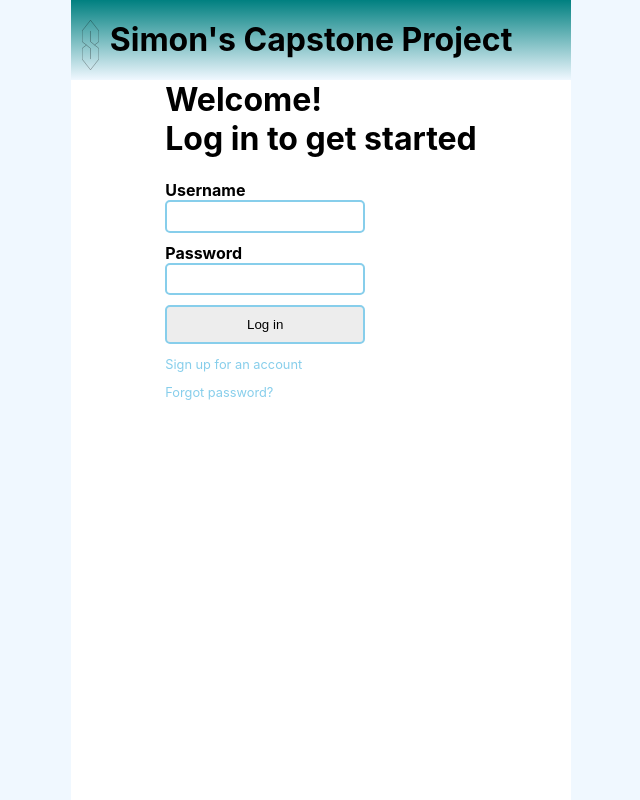
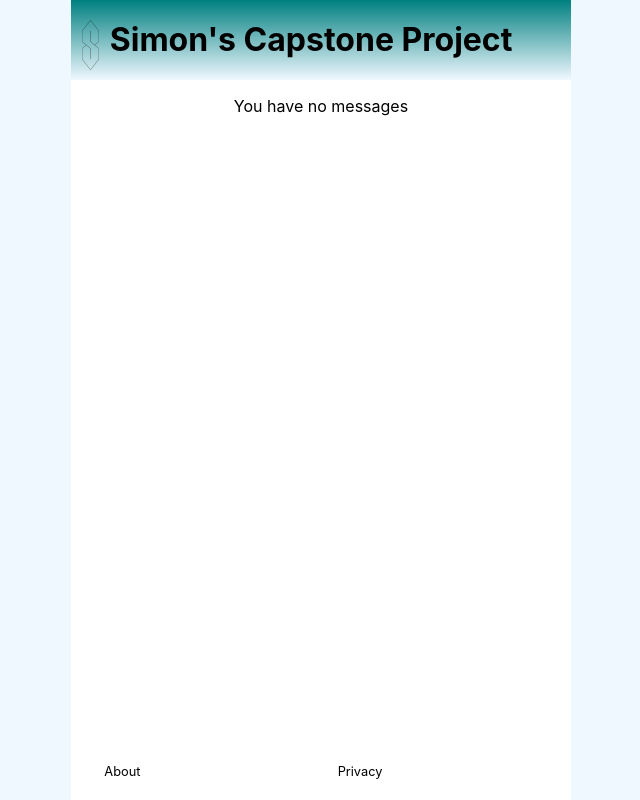
Before and after one commit to smjcrane/coursera-capstone-frontend, a React (Create React App) app: page /inbox in a window 1280 px wide. Shown: the whole page, without its empty margins (319-959 px from the left). Built offline with nearby package versions, Linux system fonts and the light colour scheme.

Commit message:
lots more pages

```diff
--- /dev/null
+++ b/src/About.js
@@ -0,0 +1,20 @@
+import React from "react";
+
+function About(){
+    return (
+        <div style={{"padding": "20px"}}>
+            <h2>About</h2>
+            <p>This website was built for the&nbsp;
+                <span style={{"text-decoration": "underline"}}>
+                    <a href="https://www.coursera.org/specializations/cyber-security">
+                        Coursera Cybersecurity specialism
+                    </a>
+                </span>
+                 &nbsp;by Maryland University.</p>
+            <p>If you have any feedback for me, you can send me a message in my app.  My username is 'simon' (without quotes).</p>
+            <p>It may disappear permanently without warning at any time.</p>
+        </div>
+    )
+}
+
+export default About;
--- a/src/App.css
+++ b/src/App.css
@@ -7,16 +7,24 @@ body {
 .Centered {
   position: absolute;
   top: 0px;
-  padding: 0px;
   left: 20px;
   right: 20px;
   width: calc(100% - 40px);
   bottom: 0px;
   background-color: white;
+  display: flex;
   align-items: center;
-  display: flex;
   justify-content: flex-start;
   flex-flow: column;
+}
+
+.content{
+  display: flex;
+  flex-flow: column;
+  align-items: center;
+  height: calc(100% - 150px);
+  width: 100%;
+  overflow: auto;
 }
 
 h1 {
@@ -45,3 +53,17 @@ a {
     right: calc((100% - 500px)/2);
   }
 }
+
+.footer {
+  width: 100%;
+  position: absolute;
+  bottom: 0px;
+  padding-bottom: 20px;
+  display: flex;
+  align-items: center;
+  justify-content: space-evenly;
+}
+
+.footer .smol-link {
+  color: black;
+}
--- a/src/App.js
+++ b/src/App.js
@@ -8,23 +8,44 @@ import {
     Route,
     Link
 } from "react-router-dom";
+import Inbox from "./Inbox";
+import About from "./About";
+import PathNotFound from "./PathNotFound";
+import Footer from "./Footer"
+import Privacy from "./Privacy";
 
 function App() {
   return (
       <Router>
+          <div>
           <Centered>
           <Header />
+          <div className="content">
           <Switch>
               <Route path="/about">
+                  <About />
               </Route>
-              <Route path="/">
+              <Route path="/privacy">
+                  <Privacy/>
+              </Route>
+              <Route path="/inbox">
+                  <Inbox />
+              </Route>
+              <Route path="/index.html">
                   <div>
                       <h1>Welcome!<br />Log in to get started<br /></h1>
                       <Login />
                   </div>
               </Route>
+              <Route path="/">
+                  <PathNotFound />
+              </Route>
           </Switch>
-        </Centered>
+          </div>
+              <Footer />
+          </Centered>
+
+          </div>
         </Router>
   );
 }
--- /dev/null
+++ b/src/Footer.js
@@ -0,0 +1,13 @@
+import React from "react";
+import SmolLink from "./inputs/SmolLink";
+
+function Footer(){
+    return (
+        <div className="footer">
+            <SmolLink text="About" to="/about"/>
+            <SmolLink text="Privacy" to="/privacy" />
+        </div>
+    )
+}
+
+export default Footer;
--- a/src/Header.js
+++ b/src/Header.js
@@ -5,7 +5,7 @@ import {Link} from "react-router-dom";
 
 function Header(){
     return (
-        <Link to="/" style={{width: "100%"}}>
+        <Link to="/inbox" style={{width: "100%"}}>
         <div className="header">
             <img src={CoolS} height="50px"  alt="Cool S"/>
             <h1 style={{"width": "calc(100% - 50px)"}}>Simon's Capstone Project</h1>
--- /dev/null
+++ b/src/Inbox.js
@@ -0,0 +1,45 @@
+import React from "react";
+
+class Inbox extends React.Component {
+    constructor(props) {
+        super(props);
+        this.state = {
+            username: "Loading...",
+            messages: []
+        };
+    }
+
+    componentDidMount() {
+        return;
+        fetch("https://stormy-ridge-49818.herokuapp.com/whoami").then(res => {
+            console.log("res", res)
+            this.setState({username: res.body})
+        }).catch(err => {
+            console.log(err)
+            window.location.replace("/index.html")
+        })
+    }
+
+
+    render() {
+        let text="";
+        switch (this.state.messages.length) {
+            case 0:
+                text="You have no messages";
+                break;
+            case 1:
+                text="You have 1 message";
+                break;
+            default:
+                text="You have "+this.state.messages.length+" messages"
+        }
+        //                <h2>{this.state.username}</h2>
+        return (
+            <div>
+                <p>{text}</p>
+            </div>
+        );
+    }
+}
+
+export default Inbox;
--- /dev/null
+++ b/src/PathNotFound.js
@@ -0,0 +1,18 @@
+import React from "react";
+
+function PathNotFound(){
+    return (
+        <div style={{"padding": "20px"}}>
+            <h2>Path not found</h2>
+            <p>The page you were looking for does not exist.  Would you like to &nbsp;
+                <span style={{"text-decoration": "underline"}}>
+                    <a href="/inbox">
+                        check your inbox?
+                    </a>
+                </span>
+                </p>
+        </div>
+    )
+}
+
+export default PathNotFound;
--- /dev/null
+++ b/src/Privacy.js
@@ -0,0 +1,25 @@
+import React from "react";
+
+function Privacy(){
+    return (
+        <div style={{"padding": "20px"}}>
+            <h2>Privacy</h2>
+            <h3>Overview</h3>
+            <p>This is a simple messaging service.  We store basic information about your account as well as your message history.  We do not share this information with any third parties </p>
+            <h3>What data is collected</h3>
+            <p>The following information related to you is stored:</p>
+            <ul>
+                <li>Your username</li>
+                <li>The hash of your password</li>
+                <li>Your messages to and from other users</li>
+            </ul>
+            <h3>How your data is used</h3>
+            <p>Anyone who knows your username can send you a message.  We will never reveal your username to others, but they may guess it.  We do not currently allow users to block messages from people they don't know.</p>
+            <p>Your messages will always be visible to their recipients, but never to other users.</p>
+            <h3>Remove your data</h3>
+            <p>You cannot currently delete your account. </p>
+        </div>
+    )
+}
+
+export default Privacy;
--- a/src/inputs/SmolLink.js
+++ b/src/inputs/SmolLink.js
@@ -3,12 +3,14 @@ import './inputs.css'
 
 function SmolLink(props){
     return (<div className="input-field-container">
+        <a href={props.to}>
         <p
             className="smol-link"
             tabIndex={0}
         >
             {props.text}
         </p>
+        </a>
     </div>);
 }
 
```
